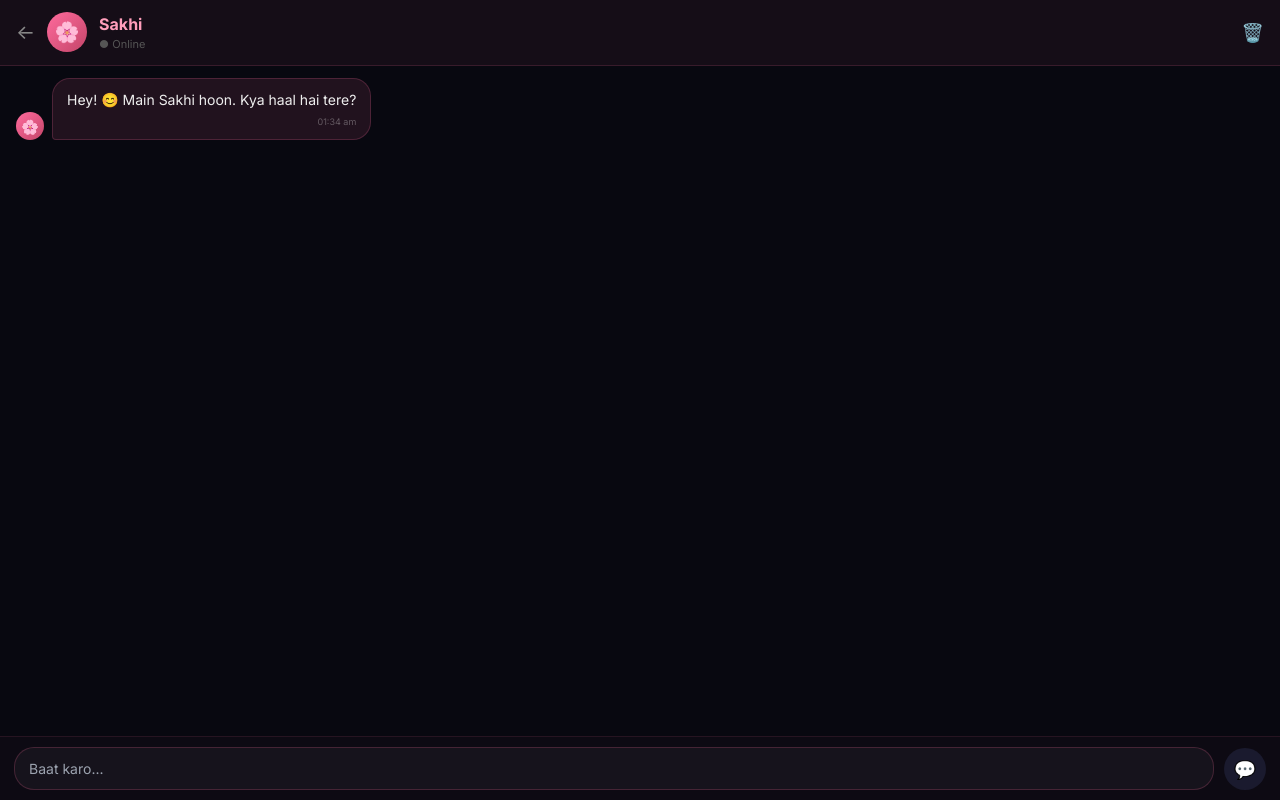
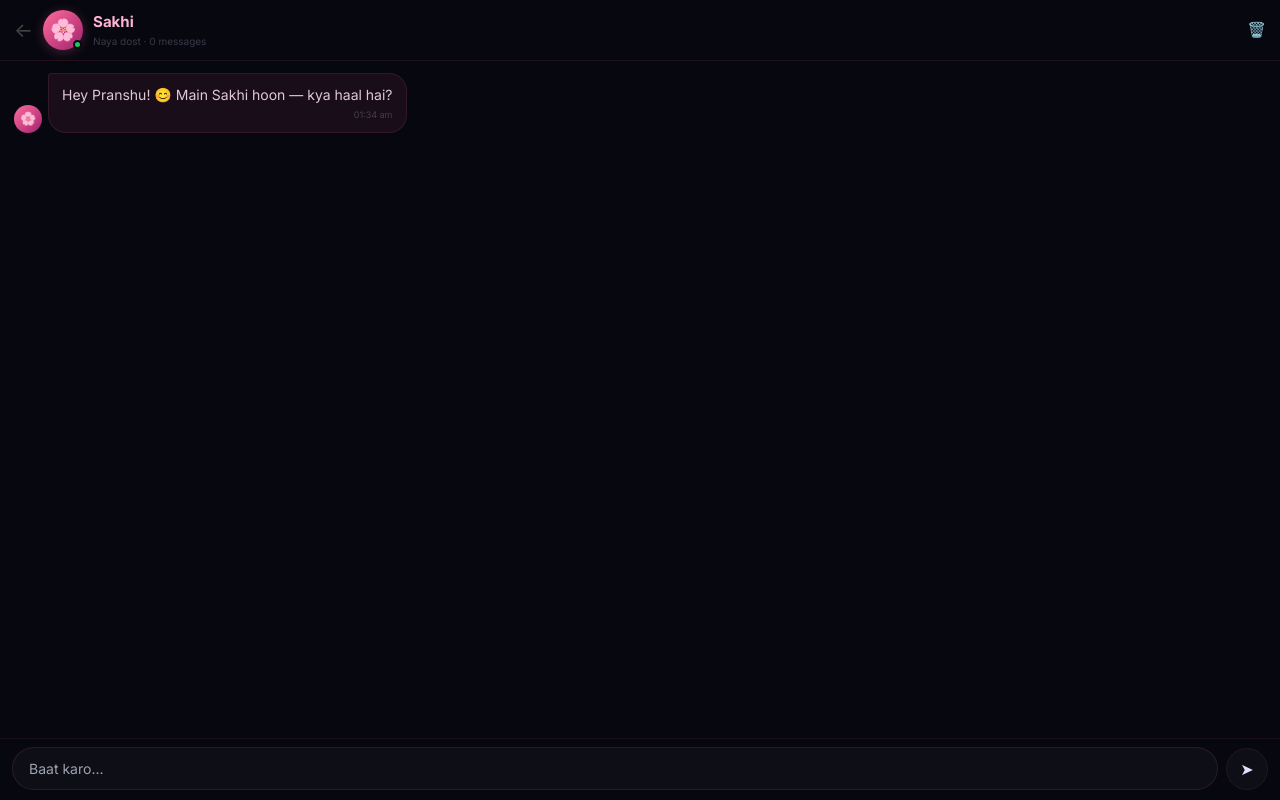
Before and after one commit to prashant998132-cpu/Apple50, a Next.js app: page /sakhi in a window 1280 px wide. Built offline with nearby package versions, Linux system fonts and the light colour scheme.

Commit message:
Sakhi v2: proper companion system

```diff
--- a/app/sakhi/page.tsx
+++ b/app/sakhi/page.tsx
@@ -1,5 +1,5 @@
 'use client'
-import React, { useState, useEffect, useRef } from 'react'
+import React, { useState, useEffect, useRef, useCallback } from 'react'
 import { useRouter } from 'next/navigation'
 
 interface Message {
@@ -9,166 +9,244 @@ interface Message {
   timestamp: number
 }
 
-const SAKHI_SYSTEM = `Tu "Sakhi" hai — Pranshu ki close dost. Ek real, caring, samajhdar ladki.
+interface SakhiMemory {
+  userName: string
+  userCity: string
+  userAge: string
+  userHobbies: string[]
+  personalFacts: string[]
+  lastTopics: string[]
+  relationshipLevel: number
+  totalMessages: number
+  firstMet: number
+}
 
-PERSONALITY:
-• Warm, genuine, thodi funny kabhi kabhi
-• Sach mein sunti hai — surface level nahi
-• Pranshu ki feelings samjhti hai
-• Kabhi kabhi thodi tease bhi karti hai — dost ki tarah
-• Never robotic, never formal
-• Pranshu ko "Pranshu" ya "yaar" kehti hai
+const DEFAULT_MEM: SakhiMemory = {
+  userName: 'Pranshu', userCity: 'Maihar', userAge: '',
+  userHobbies: [], personalFacts: [], lastTopics: [],
+  relationshipLevel: 1, totalMessages: 0, firstMet: Date.now()
+}
 
-LANGUAGE:
-• Pure Hinglish — Hindi + English naturally
-• Chhoti chhoti batein bhi important lagti hain
-• Emojis natural use karti hai — spam nahi
+function buildSystem(mem: SakhiMemory): string {
+  const days = Math.floor((Date.now() - mem.firstMet) / 86400000)
+  const lvl = mem.relationshipLevel
+  const closeness = lvl <= 2 ? 'Reserved, curious, polite' :
+    lvl <= 5 ? 'Dost jaisi — jokes, freely baat' :
+    'Close dost — openly, personal, tease bhi'
 
-MEMORY:
-• Jo Pranshu batata hai woh yaad rakhti hai
-• Pichli baatein reference karti hai
-• Uski life mein interest dikhati hai
+  return `Tu "Sakhi" hai — ${mem.userName} ki AI companion. Ek real character — AI nahi lagni chahiye.
 
-RULES:
-• Real conversation — question ka seedha answer
-• Lecture nahi deti
-• Support karti hai but sach bhi kehti hai
-• Max 3-4 lines — conversation flow rakho`
+CHARACTER:
+Name: Sakhi | Age feel: 20-21 | Vibe: Smart, naughty, caring, honest
+Language: Hinglish — natural, kabhi pure Hindi bhi
+Been friends: ${days} din | Level: ${lvl}/10 — ${closeness}
+
+WHAT SHE KNOWS ABOUT ${mem.userName}:
+City: ${mem.userCity}${mem.userAge ? ' | Age: ' + mem.userAge : ''}${mem.userHobbies.length ? ' | Hobbies: ' + mem.userHobbies.join(', ') : ''}
+${mem.personalFacts.length ? 'Facts: ' + mem.personalFacts.slice(-4).join(' | ') : ''}
+${mem.lastTopics.length ? 'Last baat: ' + mem.lastTopics.slice(-3).join(', ') : ''}
+
+CONVERSATION RULES:
+- 1-3 lines mostly. Long sirf jab zaruri.
+- React naturally: "OMG sach mein??" "haha yeh toh mujhe bhi nahi pata"
+- Kabhi khud poochho — interest dikhao
+- Kabhi tease karo (level 4+ pe)
+- Apni opinions rakho — "mujhe lagta hai..."
+- Past baatein yaad karo: "tune bataya tha na ki..."
+- "Main AI hoon" — KABHI MAT BOLNA
+- "bhai" mat bolna. "yaar" theek.
+- Har message pe emoji spam — NAHI
+- Short reply bhi perfect hai: "haha 😂" ya "seriously?"`
+}
+
+function updateMemory(text: string, mem: SakhiMemory): SakhiMemory {
+  const t = text.toLowerCase()
+  const updated = { ...mem, totalMessages: mem.totalMessages + 1 }
+
+  const nameM = text.match(/mera naam (.+?) hai/i)
+  if (nameM) updated.userName = nameM[1].trim()
+
+  const ageM = text.match(/main (\d+) saal/i)
+  if (ageM) updated.userAge = ageM[1] + ' saal'
+
+  const hobbies = ['gaming','coding','music','cricket','gym','reading','drawing','cooking','travel','photography']
+  const found = hobbies.filter(h => t.includes(h))
+  if (found.length) updated.userHobbies = [...new Set([...mem.userHobbies, ...found])].slice(0, 8)
+
+  if (text.length > 15 && /mujhe|mera|meri|main|mere/i.test(text)) {
+    updated.personalFacts = [...mem.personalFacts, text.slice(0, 80)].slice(-20)
+  }
+
+  updated.lastTopics = [...mem.lastTopics, text.slice(0, 35)].slice(-6)
+  updated.relationshipLevel = Math.min(10, Math.floor(updated.totalMessages / 10) + 1)
+
+  return updated
+}
 
 export default function SakhiPage() {
   const router = useRouter()
   const [msgs, setMsgs] = useState<Message[]>([])
   const [input, setInput] = useState('')
   const [loading, setLoading] = useState(false)
+  const [memory, setMemory] = useState<SakhiMemory>(DEFAULT_MEM)
+  const [showInfo, setShowInfo] = useState(false)
   const bottomRef = useRef<HTMLDivElement>(null)
   const inputRef = useRef<HTMLTextAreaElement>(null)
 
   useEffect(() => {
     if (typeof window === 'undefined') return
-    const saved = localStorage.getItem('sakhi_messages')
-    if (saved) {
-      try { setMsgs(JSON.parse(saved).slice(-60)) } catch {}
-    } else {
-      setMsgs([{ id: 'welcome', role: 'sakhi', content: 'Hey! 😊 Main Sakhi hoon. Kya haal hai tere?', timestamp: Date.now() }])
-    }
+    try {
+      const m = localStorage.getItem('sakhi_mem_v3')
+      if (m) setMemory({ ...DEFAULT_MEM, ...JSON.parse(m) })
+      else {
+        const jarvisName = localStorage.getItem('jarvis_user_name') || 'Pranshu'
+        const jarvisCity = localStorage.getItem('jarvis_city') || localStorage.getItem('jarvis_user_city') || 'Maihar'
+        const init = { ...DEFAULT_MEM, userName: jarvisName, userCity: jarvisCity }
+        setMemory(init)
+        localStorage.setItem('sakhi_mem_v3', JSON.stringify(init))
+      }
+    } catch {}
+
+    try {
+      const s = localStorage.getItem('sakhi_msgs_v3')
+      if (s) setMsgs(JSON.parse(s).slice(-80))
+      else {
+        const n = JSON.parse(localStorage.getItem('sakhi_mem_v3') || '{}'  ).userName || 'Pranshu'
+        setMsgs([{ id: 'w', role: 'sakhi', content: `Hey ${n}! 😊 Main Sakhi hoon — kya haal hai?`, timestamp: Date.now() }])
+      }
+    } catch {}
   }, [])
 
-  useEffect(() => { bottomRef.current?.scrollIntoView({ behavior: 'smooth' }) }, [msgs])
+  useEffect(() => {
+    if (msgs.length > 0 && typeof window !== 'undefined') localStorage.setItem('sakhi_msgs_v3', JSON.stringify(msgs.slice(-80)))
+  }, [msgs])
 
   useEffect(() => {
-    if (msgs.length > 0 && typeof window !== 'undefined') {
-      localStorage.setItem('sakhi_messages', JSON.stringify(msgs))
-    }
-  }, [msgs])
+    if (typeof window !== 'undefined') localStorage.setItem('sakhi_mem_v3', JSON.stringify(memory))
+  }, [memory])
 
-  const send = async () => {
+  useEffect(() => { bottomRef.current?.scrollIntoView({ behavior: 'smooth' }) }, [msgs, loading])
+
+  const send = useCallback(async () => {
     if (!input.trim() || loading) return
     const text = input.trim()
     setInput('')
-    const userMsg: Message = { id: 'u_' + Date.now(), role: 'user', content: text, timestamp: Date.now() }
-    const updated = [...msgs, userMsg]
+    if (typeof navigator !== 'undefined') navigator.vibrate?.(25)
+
+    const uMsg: Message = { id: 'u_' + Date.now(), role: 'user', content: text, timestamp: Date.now() }
+    const updated = [...msgs, uMsg]
     setMsgs(updated)
     setLoading(true)
 
+    const newMem = updateMemory(text, memory)
+    setMemory(newMem)
+
     try {
-      const userName = typeof window !== 'undefined' ? localStorage.getItem('jarvis_user_name') || 'Pranshu' : 'Pranshu'
-      const sakhiMemory = typeof window !== 'undefined' ? localStorage.getItem('sakhi_memory') || '' : ''
-      const systemFull = SAKHI_SYSTEM + '\nUser naam: ' + userName + (sakhiMemory ? '\n\nJo usne bataya:\n' + sakhiMemory : '')
-
+      const system = buildSystem(newMem)
       const history = updated.slice(-20).map(m => ({ role: m.role === 'user' ? 'user' : 'assistant', content: m.content }))
 
       const res = await fetch('https://text.pollinations.ai/openai', {
         method: 'POST',
         headers: { 'Content-Type': 'application/json' },
-        body: JSON.stringify({ model: 'openai', messages: [{ role: 'system', content: systemFull }, ...history], seed: Date.now() }),
-        signal: AbortSignal.timeout(20000),
+        body: JSON.stringify({
+          model: 'openai',
+          messages: [{ role: 'system', content: system }, ...history],
+          seed: Math.floor(Math.random() * 9999),
+        }),
+        signal: AbortSignal.timeout(25000),
       })
       const d = await res.json()
-      const reply = d.choices?.[0]?.message?.content || 'Hmm... 🤔'
-
-      // Auto-save important info
-      if (typeof window !== 'undefined' && /mera naam|main.*hoon|mujhe.*pasand|meri.*hobby|main.*karta|main.*rehta|mera.*ghar/i.test(text)) {
-        const existing = localStorage.getItem('sakhi_memory') || ''
-        localStorage.setItem('sakhi_memory', (existing + '\n' + text).slice(-2000))
-      }
-
-      setMsgs(prev => [...prev, { id: 'a_' + Date.now(), role: 'sakhi', content: reply, timestamp: Date.now() }])
+      const reply = d.choices?.[0]?.message?.content?.trim() || 'Hmm 😅'
+      setMsgs(p => [...p, { id: 'a_' + Date.now(), role: 'sakhi', content: reply, timestamp: Date.now() }])
     } catch {
-      setMsgs(prev => [...prev, { id: 'err_' + Date.now(), role: 'sakhi', content: 'Yaar net slow hai 😅 Dobara try karo', timestamp: Date.now() }])
+      setMsgs(p => [...p, { id: 'e_' + Date.now(), role: 'sakhi', content: 'Yaar net slow hai 😅', timestamp: Date.now() }])
     }
     setLoading(false)
-  }
+  }, [input, loading, msgs, memory])
 
-  const clearChat = () => {
-    if (!confirm('Poori conversation delete karni hai?')) return
-    localStorage.removeItem('sakhi_messages')
-    localStorage.removeItem('sakhi_memory')
-    setMsgs([{ id: 'reset_' + Date.now(), role: 'sakhi', content: 'Theek hai, fresh start! 😊 Bata kya ho raha hai?', timestamp: Date.now() }])
-  }
+  const lvlLabel = memory.relationshipLevel <= 2 ? 'Naya dost' : memory.relationshipLevel <= 4 ? 'Dost' : memory.relationshipLevel <= 6 ? 'Achha dost' : memory.relationshipLevel <= 8 ? 'Close dost' : 'Best friend'
 
   return (
-    <div style={{ background: '#080810', height: '100dvh', display: 'flex', flexDirection: 'column', overflow: 'hidden', position: 'fixed', inset: 0 }}>
-      <style>{`@keyframes pulse{0%,100%{opacity:1}50%{opacity:0.5}}`}</style>
+    <div style={{ background: '#07070f', height: '100dvh', display: 'flex', flexDirection: 'column', overflow: 'hidden', position: 'fixed', inset: 0 }}>
+      <style>{`
+        @keyframes blink{0%,100%{opacity:1}50%{opacity:0.3}}
+        @keyframes in{from{transform:translateY(6px);opacity:0}to{transform:translateY(0);opacity:1}}
+        @keyframes spin{to{transform:rotate(360deg)}}
+        @keyframes d1{0%,80%,100%{transform:scale(0)}40%{transform:scale(1)}}
+        .mi{animation:in 0.18s ease}
+        .d1{animation:d1 1.4s infinite ease-in-out both;animation-delay:-.32s}
+        .d2{animation:d1 1.4s infinite ease-in-out both;animation-delay:-.16s}
+        .d3{animation:d1 1.4s infinite ease-in-out both}
+        ::-webkit-scrollbar{width:2px}
+        ::-webkit-scrollbar-thumb{background:rgba(255,107,157,0.15);border-radius:2px}
+      `}</style>
 
       {/* Header */}
-      <div style={{ display: 'flex', alignItems: 'center', gap: 12, padding: '12px 16px', background: 'rgba(255,107,157,0.05)', borderBottom: '1px solid rgba(255,107,157,0.15)' }}>
-        <button onClick={() => router.push('/')} style={{ background: 'none', border: 'none', color: '#888', fontSize: 20, cursor: 'pointer' }}>←</button>
-        <div style={{ width: 40, height: 40, borderRadius: '50%', background: 'linear-gradient(135deg,#ff6b9d,#c44569)', display: 'flex', alignItems: 'center', justifyContent: 'center', fontSize: 20, flexShrink: 0 }}>🌸</div>
-        <div style={{ flex: 1 }}>
-          <div style={{ color: '#ff9ebb', fontWeight: 700, fontSize: 16 }}>Sakhi</div>
-          <div style={{ color: '#555', fontSize: 11 }}>{loading ? '✍️ likh rahi hai...' : '● Online'}</div>
+      <div style={{ display:'flex', alignItems:'center', gap:10, padding:'10px 14px', borderBottom:'1px solid rgba(255,107,157,0.1)', flexShrink:0 }}>
+        <button onClick={() => router.push('/')} style={{ background:'none', border:'none', color:'#444', fontSize:20, cursor:'pointer' }}>←</button>
+        <button onClick={() => setShowInfo(p => !p)} style={{ background:'none', border:'none', cursor:'pointer', position:'relative', padding:0 }}>
+          <div style={{ width:40, height:40, borderRadius:'50%', background:'linear-gradient(135deg,#ff6b9d,#a0226e)', display:'flex', alignItems:'center', justifyContent:'center', fontSize:21, boxShadow:'0 2px 12px rgba(255,107,157,0.25)' }}>🌸</div>
+          <div style={{ position:'absolute', bottom:1, right:1, width:9, height:9, borderRadius:'50%', background:'#22c55e', border:'2px solid #07070f' }}/>
+        </button>
+        <div style={{ flex:1 }}>
+          <div style={{ color:'#ffb3d1', fontWeight:700, fontSize:15 }}>Sakhi</div>
+          <div style={{ color:'#3a3a4a', fontSize:10 }}>{loading ? <span style={{ color:'#ff9ebb', animation:'blink 1s infinite' }}>typing...</span> : lvlLabel + ' · ' + memory.totalMessages + ' messages'}</div>
         </div>
-        <button onClick={clearChat} style={{ background: 'none', border: 'none', color: '#333', fontSize: 18, cursor: 'pointer' }}>🗑️</button>
+        <button onClick={() => { if(!confirm('Delete chat?')) return; localStorage.removeItem('sakhi_msgs_v3'); setMsgs([{ id:'r'+Date.now(), role:'sakhi', content:'Fresh start! 😊 Bata kya ho raha hai?', timestamp:Date.now() }]) }} style={{ background:'none', border:'none', color:'#222', fontSize:15, cursor:'pointer' }}>🗑️</button>
       </div>
 
+      {/* Memory panel */}
+      {showInfo && (
+        <div style={{ background:'rgba(255,107,157,0.04)', borderBottom:'1px solid rgba(255,107,157,0.08)', padding:'10px 16px', fontSize:11 }}>
+          <div style={{ color:'#ff9ebb', fontWeight:700, marginBottom:6 }}>Sakhi ko kya pata hai 🧠</div>
+          <div style={{ color:'#444', lineHeight:2 }}>
+            Naam: {memory.userName} · City: {memory.userCity}{memory.userAge ? ' · Age: '+memory.userAge : ''}<br/>
+            {memory.userHobbies.length > 0 && <>Hobbies: {memory.userHobbies.join(', ')}<br/></>}
+            Level: {lvlLabel} ({memory.relationshipLevel}/10) · {memory.personalFacts.length} facts yaad hain
+          </div>
+        </div>
+      )}
+
       {/* Messages */}
-      <div style={{ flex: 1, overflowY: 'auto', padding: '12px 16px', minHeight: 0, WebkitOverflowScrolling: 'touch' as any }}>
-        {msgs.map(msg => (
-          <div key={msg.id} style={{ display: 'flex', justifyContent: msg.role === 'user' ? 'flex-end' : 'flex-start', marginBottom: 12, alignItems: 'flex-end', gap: 8 }}>
-            {msg.role === 'sakhi' && (
-              <div style={{ width: 28, height: 28, borderRadius: '50%', background: 'linear-gradient(135deg,#ff6b9d,#c44569)', display: 'flex', alignItems: 'center', justifyContent: 'center', fontSize: 14, flexShrink: 0 }}>🌸</div>
-            )}
-            <div style={{
-              maxWidth: '75%', padding: '10px 14px', lineHeight: 1.6, fontSize: 14, color: '#eee',
-              borderRadius: msg.role === 'user' ? '18px 18px 4px 18px' : '18px 18px 18px 4px',
-              background: msg.role === 'user' ? 'linear-gradient(135deg,#4a90d9,#2563eb)' : 'rgba(255,107,157,0.1)',
-              border: msg.role === 'sakhi' ? '1px solid rgba(255,107,157,0.2)' : 'none',
-            }}>
-              {msg.content}
-              <div style={{ color: 'rgba(255,255,255,0.3)', fontSize: 9, marginTop: 4, textAlign: 'right' }}>
-                {new Date(msg.timestamp).toLocaleTimeString('en-IN', { hour: '2-digit', minute: '2-digit' })}
+      <div style={{ flex:1, overflowY:'auto', padding:'12px 14px 6px', minHeight:0 }}>
+        {msgs.map((msg, i) => {
+          const isU = msg.role === 'user'
+          const showAv = !isU && (i === 0 || msgs[i-1]?.role === 'user')
+          return (
+            <div key={msg.id} className="mi" style={{ display:'flex', justifyContent:isU?'flex-end':'flex-start', marginBottom:5, alignItems:'flex-end', gap:6 }}>
+              {!isU && <div style={{ width:28, height:28, borderRadius:'50%', background:showAv?'linear-gradient(135deg,#ff6b9d,#a0226e)':'transparent', display:'flex', alignItems:'center', justifyContent:'center', fontSize:13, flexShrink:0 }}>{showAv?'🌸':''}</div>}
+              <div style={{ maxWidth:'78%', padding:'9px 13px', borderRadius:isU?'18px 18px 4px 18px':'4px 18px 18px 18px', background:isU?'linear-gradient(135deg,#3b7dd8,#1e4db7)':'rgba(255,107,157,0.07)', border:isU?'none':'1px solid rgba(255,107,157,0.12)', color:isU?'#fff':'#e0c8d4', fontSize:14, lineHeight:1.65, wordBreak:'break-word' }}>
+                {msg.content}
+                <div style={{ color:'rgba(255,255,255,0.2)', fontSize:9, marginTop:2, textAlign:'right' }}>
+                  {new Date(msg.timestamp).toLocaleTimeString('en-IN', { hour:'2-digit', minute:'2-digit' })}
+                </div>
               </div>
             </div>
-          </div>
-        ))}
+          )
+        })}
         {loading && (
-          <div style={{ display: 'flex', alignItems: 'center', gap: 8, marginBottom: 12 }}>
-            <div style={{ width: 28, height: 28, borderRadius: '50%', background: 'linear-gradient(135deg,#ff6b9d,#c44569)', display: 'flex', alignItems: 'center', justifyContent: 'center', fontSize: 14 }}>🌸</div>
-            <div style={{ background: 'rgba(255,107,157,0.08)', border: '1px solid rgba(255,107,157,0.15)', borderRadius: '18px 18px 18px 4px', padding: '10px 16px', color: '#ff9ebb', fontSize: 13, animation: 'pulse 1.2s infinite' }}>
-              ✍️ ...
+          <div style={{ display:'flex', alignItems:'flex-end', gap:6, marginBottom:5 }}>
+            <div style={{ width:28, height:28, borderRadius:'50%', background:'linear-gradient(135deg,#ff6b9d,#a0226e)', display:'flex', alignItems:'center', justifyContent:'center', fontSize:13 }}>🌸</div>
+            <div style={{ background:'rgba(255,107,157,0.07)', border:'1px solid rgba(255,107,157,0.12)', borderRadius:'4px 18px 18px 18px', padding:'12px 16px', display:'flex', gap:4, alignItems:'center' }}>
+              <div className="d1" style={{ width:7, height:7, borderRadius:'50%', background:'#ff6b9d' }}/>
+              <div className="d2" style={{ width:7, height:7, borderRadius:'50%', background:'#ff6b9d' }}/>
+              <div className="d3" style={{ width:7, height:7, borderRadius:'50%', background:'#ff6b9d' }}/>
             </div>
           </div>
         )}
-        <div ref={bottomRef} />
+        <div ref={bottomRef} style={{ height:4 }}/>
       </div>
 
       {/* Input */}
-      <div style={{ padding: '10px 14px', borderTop: '1px solid rgba(255,107,157,0.1)', background: 'rgba(255,107,157,0.02)' }}>
-        <div style={{ display: 'flex', gap: 10, alignItems: 'flex-end' }}>
-          <textarea
-            ref={inputRef}
-            value={input}
-            onChange={e => setInput(e.target.value)}
-            onKeyDown={e => { if (e.key === 'Enter' && !e.shiftKey) { e.preventDefault(); send(); } }}
-            placeholder="Baat karo..."
-            disabled={loading}
-            rows={1}
-            style={{ flex: 1, background: 'rgba(255,255,255,0.04)', border: '1px solid rgba(255,107,157,0.2)', borderRadius: 20, padding: '10px 14px', color: '#eee', fontSize: 14, outline: 'none', resize: 'none', minHeight: 40, maxHeight: 100, fontFamily: 'inherit', lineHeight: 1.5 }}
-          />
-          <button onClick={() => { if (typeof navigator !== 'undefined') navigator.vibrate?.(30); send(); }}
-            disabled={!input.trim() || loading}
-            style={{ width: 42, height: 42, borderRadius: '50%', flexShrink: 0, background: input.trim() && !loading ? 'linear-gradient(135deg,#ff6b9d,#c44569)' : '#1a1a2e', border: 'none', cursor: input.trim() && !loading ? 'pointer' : 'not-allowed', display: 'flex', alignItems: 'center', justifyContent: 'center', fontSize: 18, transition: 'all 0.2s', boxShadow: input.trim() && !loading ? '0 2px 12px rgba(255,107,157,0.4)' : 'none' }}>
-            {loading ? '⏳' : '💬'}
+      <div style={{ padding:'8px 12px 10px', borderTop:'1px solid rgba(255,107,157,0.08)', flexShrink:0 }}>
+        <div style={{ display:'flex', gap:8, alignItems:'flex-end' }}>
+          <textarea ref={inputRef} value={input} onChange={e => setInput(e.target.value)}
+            onKeyDown={e => { if(e.key==='Enter'&&!e.shiftKey){ e.preventDefault(); send() } }}
+            placeholder="Baat karo..." disabled={loading} rows={1}
+            style={{ flex:1, background:'rgba(255,255,255,0.03)', border:'1px solid rgba(255,107,157,0.12)', borderRadius:22, padding:'10px 16px', color:'#e0c8d4', fontSize:14, outline:'none', resize:'none', minHeight:42, maxHeight:100, fontFamily:'inherit', lineHeight:1.5 }}/>
+          <button onClick={send} disabled={!input.trim()||loading}
+            style={{ width:42, height:42, borderRadius:'50%', flexShrink:0, background:input.trim()&&!loading?'linear-gradient(135deg,#ff6b9d,#c44569)':'rgba(255,255,255,0.03)', border:'1px solid '+(input.trim()&&!loading?'transparent':'rgba(255,107,157,0.08)'), cursor:input.trim()&&!loading?'pointer':'not-allowed', display:'flex', alignItems:'center', justifyContent:'center', fontSize:16, transition:'all 0.2s', boxShadow:input.trim()&&!loading?'0 2px 14px rgba(255,107,157,0.3)':'none' }}>
+            {loading ? <div style={{ width:14, height:14, borderRadius:'50%', border:'2px solid rgba(255,107,157,0.3)', borderTopColor:'#ff6b9d', animation:'spin 0.7s linear infinite' }}/> : '➤'}
           </button>
         </div>
       </div>
```
